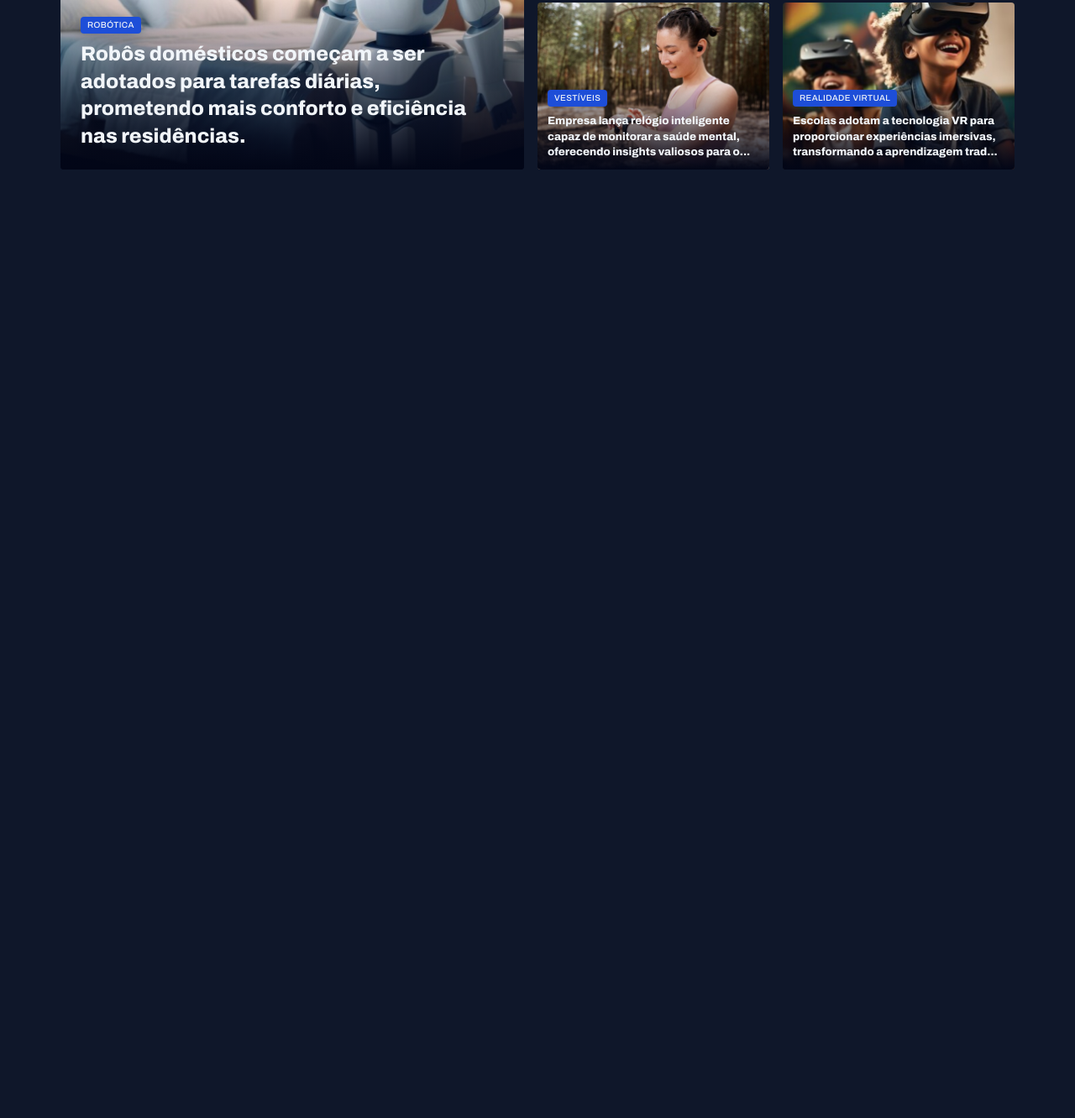
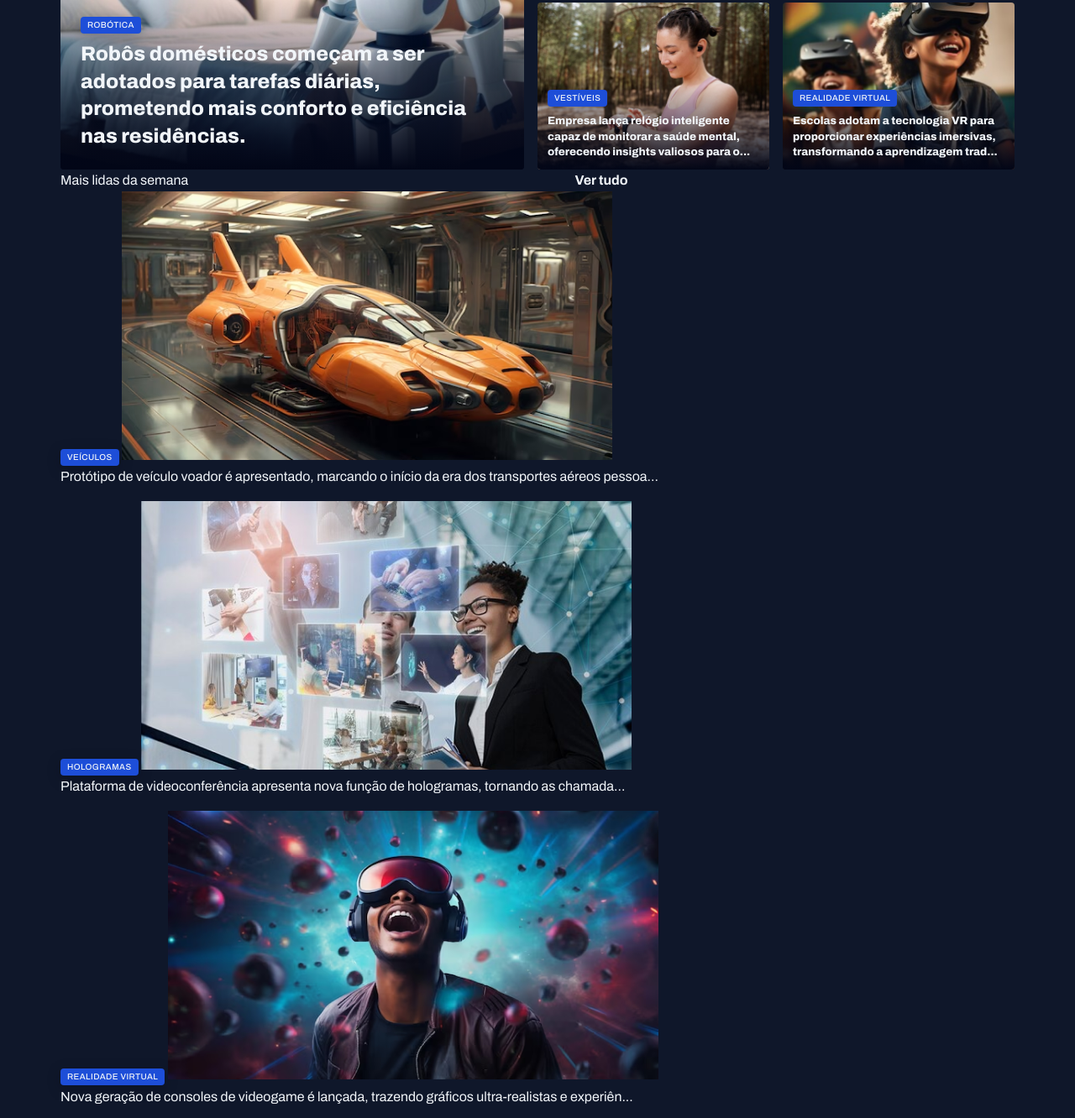
Before and after one commit to OzelinoRebelo/Projeto-Portal-de-Noticias, a plain HTML site: page index.html in a window 1280 px wide. Shown: the part 380-1712 px from the top of the page at 84% size. Before the commit the page ends 800 px from the top, so only its background shows below. Drawn offline with Linux system fonts and the light colour scheme.

Commit message:
estrutura mais lidas

```diff
--- a/index.html
+++ b/index.html
@@ -109,6 +109,54 @@
       </div>
     </section>
 
+    <section id="weekly">
+      <header class="grid grid-flow-col">
+        <h3>Mais lidas da semana</h3>
+        <a href="#" class="grid-flow-col">
+          <strong>Ver tudo</strong>
+          <span></span>
+        </a>
+      </header>
+
+      <div class="grid gap-16">
+        <figure>
+          <span class="content-tag">Veículos</span>
+          <img src="assets/images/Image 06.png" alt="Protótipo de veículo voador é apresentado, marcando o início da era dos transportes aéreos pessoa..">
+          <p>
+            Protótipo de veículo voador é apresentado, marcando o início da era dos transportes aéreos pessoa...
+          </p>
+        </figure>
+
+
+        <figure>
+          <span class="content-tag">Hologramas</span>
+          <img src="assets/images/Image 07.png" alt="Plataforma de videoconferência apresenta nova função de hologramas, tornando as chamada...">
+          <p>
+            Plataforma de videoconferência apresenta nova função de hologramas, tornando as chamada...
+          </p>
+        </figure>
+
+        <figure>
+          <span class="content-tag">Realidade Virtual</span>
+          <img src="assets/images/Image 08.png" alt="Nova geração de consoles de videogame é lançada, trazendo gráficos ultra-realistas e experiên...">
+          <p>
+            Nova geração de consoles de videogame é lançada, trazendo gráficos ultra-realistas e experiên...
+          </p>
+        </figure>
+
+        <figure>
+          <span class="content-tag">Internet</span>
+          <img src="assets/images/Image 09.png" alt="Projeto busca oferecer internet de alta velocidade em áreas remotas através de satélites.">
+          <p>
+            Projeto busca oferecer internet de alta velocidade em áreas remotas através de satélites.
+          </p>
+        </figure>
+
+      </div>
+    </section>
+
+
+
   </main>
 </body>
 </html>
```
